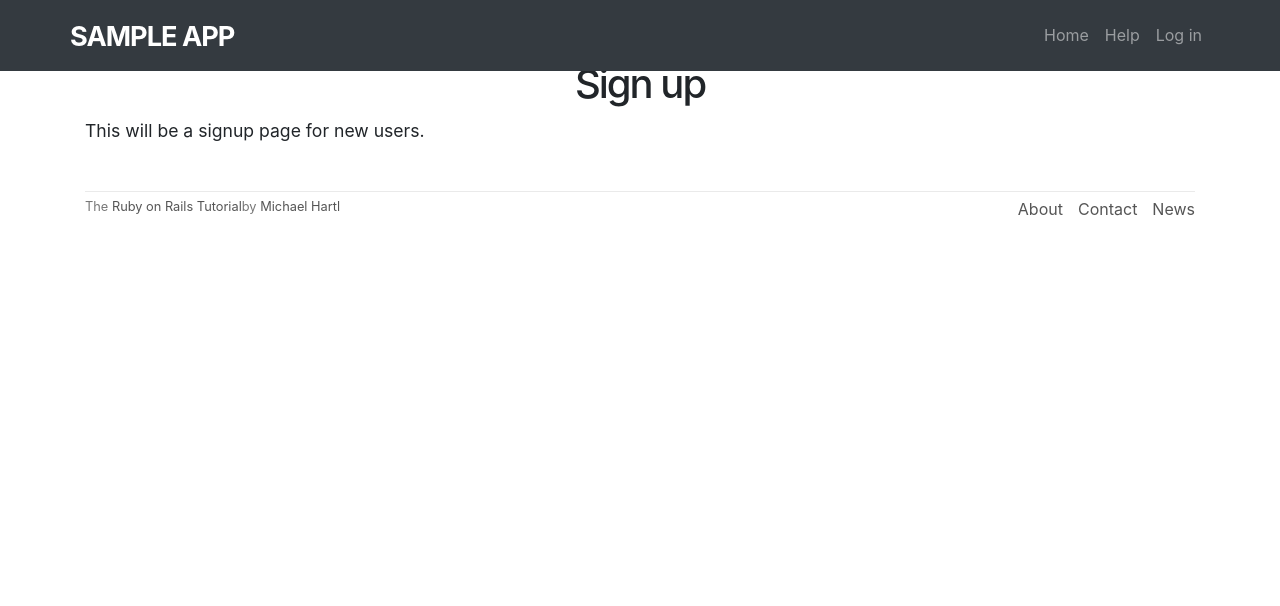
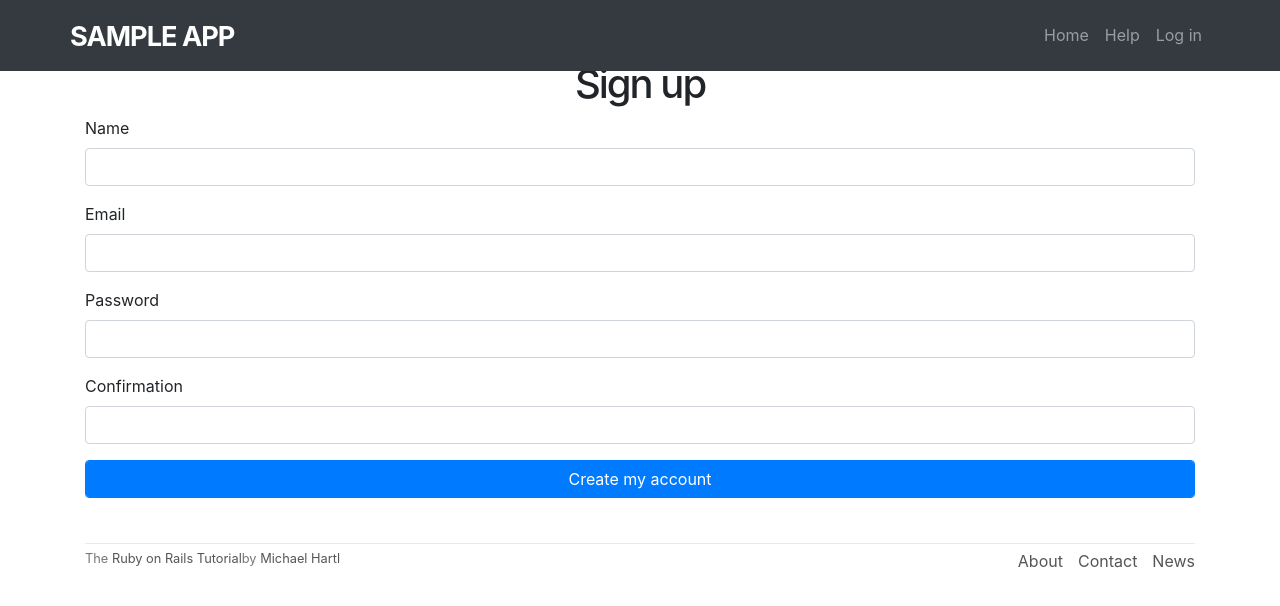
Before and after one commit to yoshik159753/devops-training, a Next.js app in the folder frontend/app/: page /signup in a window 1280 px wide. Shown: the top 606 px of the page. Built offline with nearby package versions, Linux system fonts and the light colour scheme.

Commit message:
7.2.1 form_forを使用する

```diff
--- a/frontend/app/pages/signup.js
+++ b/frontend/app/pages/signup.js
@@ -4,7 +4,58 @@ const Signup = () => {
   return (
     <Layout pageTitle="Sign up">
       <h1>Sign up</h1>
-      <p>This will be a signup page for new users.</p>
+
+      <form>
+        <div className="form-group">
+          <label htmlFor="name">Name</label>
+          <input
+            value=""
+            name="name"
+            type="text"
+            className="form-control"
+            id="name"
+          />
+        </div>
+        <div className="form-group">
+          <label htmlFor="email">Email</label>
+          <input
+            value=""
+            name="email"
+            type="email"
+            className="form-control"
+            id="email"
+          />
+        </div>
+        <div className="form-group">
+          <label htmlFor="password">Password</label>
+          <input
+            value=""
+            name="password"
+            type="password"
+            className="form-control"
+            id="password"
+          />
+        </div>
+        <div className="form-group">
+          <label htmlFor="passwordConfirmation">Confirmation</label>
+          <input
+            value=""
+            name="passwordConfirmation"
+            type="password"
+            className="form-control"
+            id="passwordConfirmation"
+          />
+        </div>
+        <div className="form-group">
+          <button
+            onClick="#"
+            type="button"
+            className="btn btn-primary form-control"
+          >
+            Create my account
+          </button>
+        </div>
+      </form>
     </Layout>
   );
 };
--- a/frontend/app/styles/globals.scss
+++ b/frontend/app/styles/globals.scss
@@ -21,6 +21,12 @@ $gray-medium-light: #eaeaea;
 $gray-light: #777;
 $gray: #555;
 $gray-darker: #222;
+
+@mixin box_sizing {
+  -moz-box-sizing: border-box;
+  -webkit-box-sizing: border-box;
+  box-sizing: border-box;
+}
 
 /* universal */
 
@@ -154,3 +160,19 @@ aside {
 .gravatar_edit {
   margin-top: 15px;
 }
+
+/* forms */
+
+input,
+textarea,
+select,
+.uneditable-input {
+  border: 1px solid #bbb;
+  width: 100%;
+  margin-bottom: 15px;
+  @include box_sizing;
+}
+
+input {
+  height: auto !important;
+}
```
